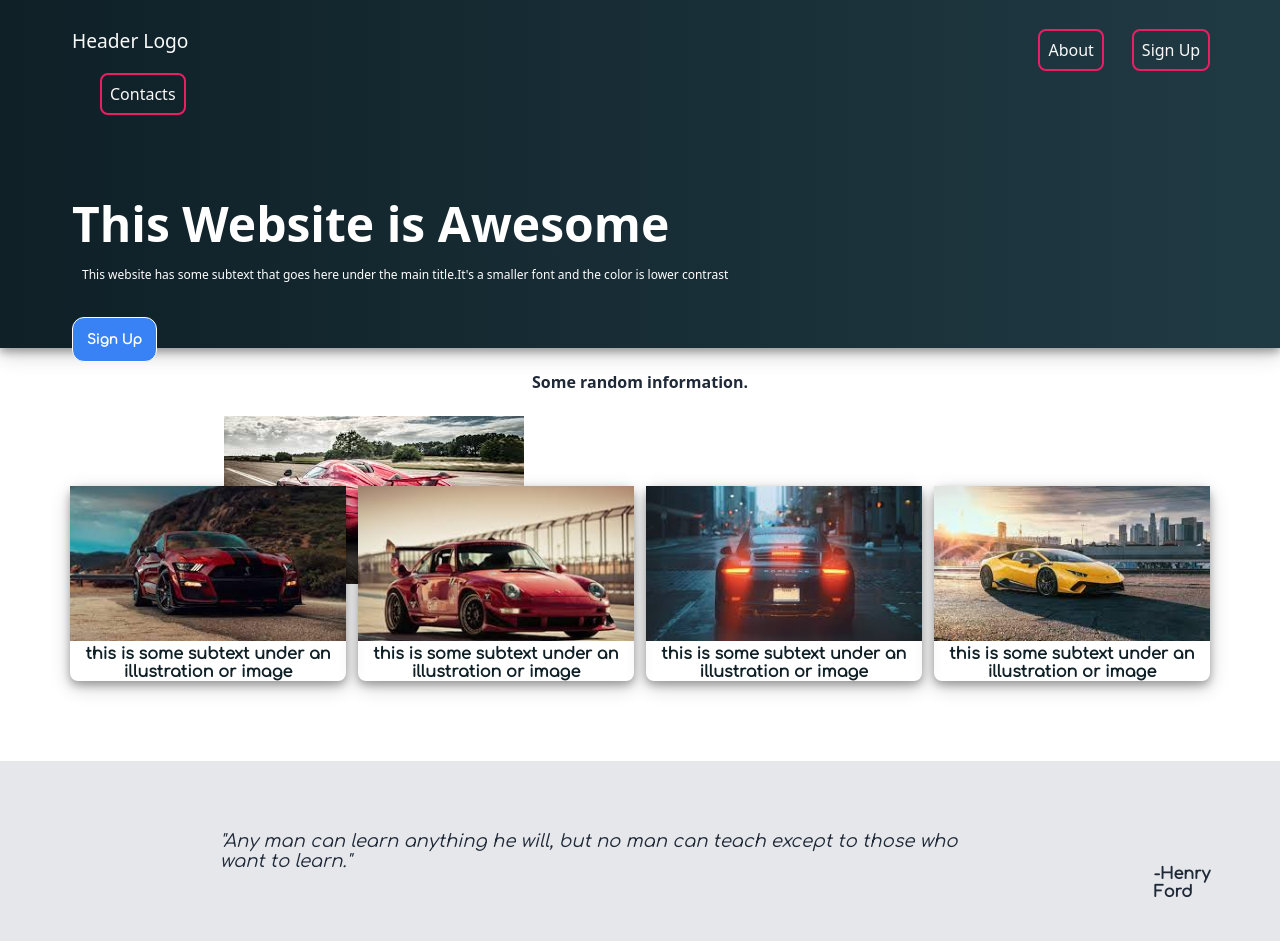
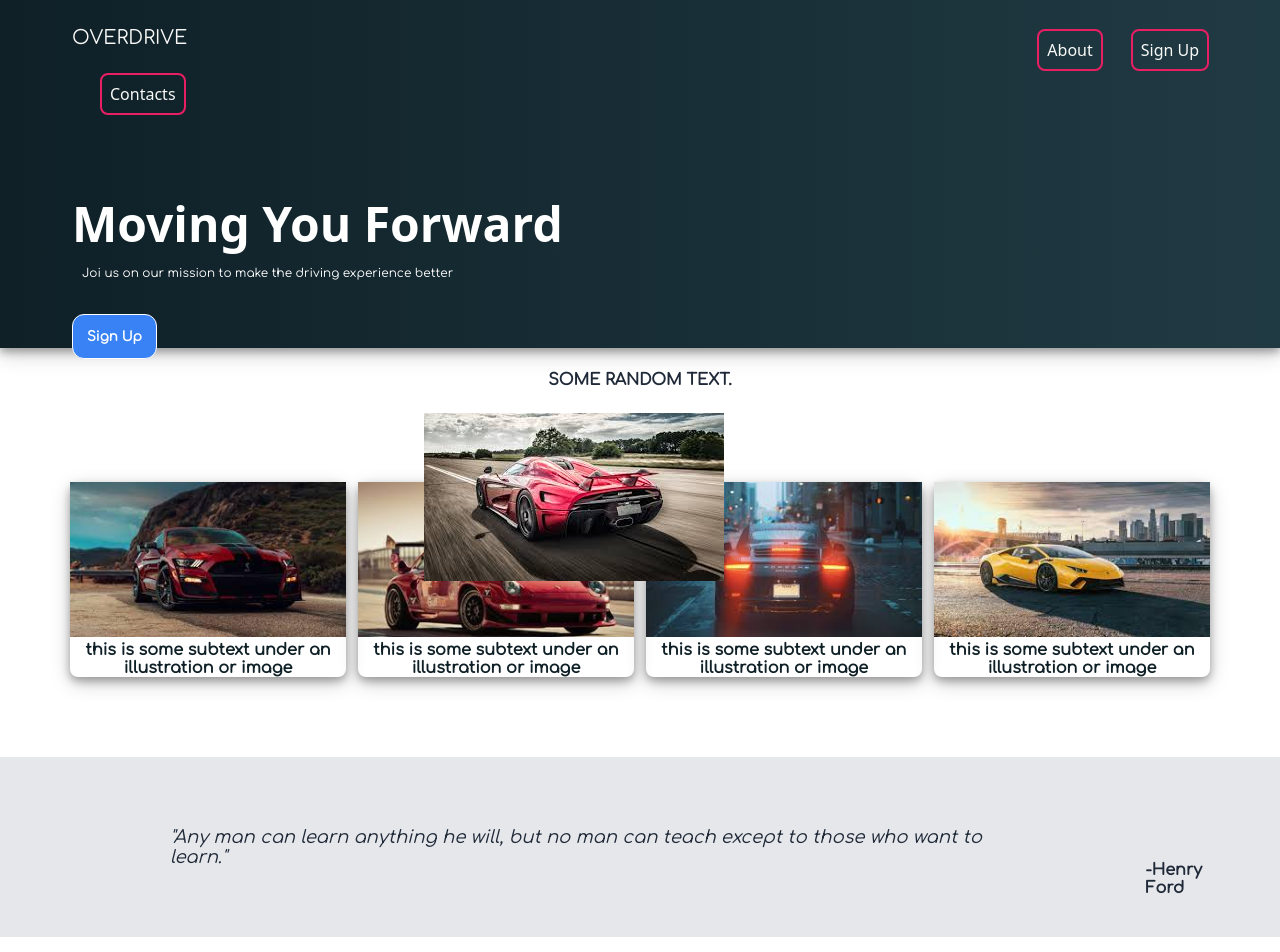
Before and after one commit to BlackLotusJ/landing-page-project, a plain HTML site: page index.html in a window 1280 px wide. Shown: the top 952 px of the page. Drawn offline with Linux system fonts and the light colour scheme.

Commit message:
website restyled

```diff
--- a/index.html
+++ b/index.html
@@ -10,21 +10,21 @@
   <body>
     <div class="hero">
     <div class="header1">
-        <div class="hl">Header Logo</div>
+        <div class="hl">OVERDRIVE</div>
         <div class="hl1">About</div>
         <div class="hl2">Sign Up </div>
         <div class="hl3">Contacts</div>
     </div>
       <div class="header2">
-        <div class="mh">This Website is Awesome
-         <div class="subtext">This website has some subtext that goes here under the main title.It's a smaller font and the color is lower contrast</div>
+        <div class="mh">Moving You Forward
+         <div class="subtext">Joi us on our mission to make the driving experience better</div>
          <button class="button1"> Sign Up</button>
         </div>
         <div><img class="headerimage" src="./images/koinsegg.jpeg"></div>
       </div>
     </div>
     <div class="container">
-    <div class="text1">Some random information.</div>
+    <div class="text1">SOME RANDOM TEXT.</div>
 
     <div class="card-holder">
         <div class="card"><img class="img1" src="./images/mustang.jpeg" alt="ford-mustang">this is some subtext under an illustration or image</div>
--- a/styles.css
+++ b/styles.css
@@ -32,15 +32,18 @@ body{
   display: flex;
   flex-wrap: wrap;
   flex: 1;
+  align-content: flex-start;
 
 }
 
 .headerimage{
   margin: 30px;
-  margin-left: 200px;
+  margin-left: 400px;
+  position: sticky;
 }
 .hl{
     font-weight:24px;
+    font-family: "Comfortaa";
     color: #f9faf8;
     margin-right:850px;
     margin-bottom: 10px;
@@ -59,6 +62,7 @@ body{
     font-weight:lighter;
     font-size:12px;
     margin: 10px;
+    font-family: "Comfortaa";
 }
 .hl1{
     color: #f9faf8;
@@ -70,6 +74,9 @@ body{
     margin-top: 2px;
     margin: left 48px;
  }
+ .hl1:hover{
+   color: #e91e63;
+ }
 .hl2{
     color:#f9faf8;
     font-size: medium;
@@ -79,6 +86,9 @@ body{
     border:2px solid #e91e63;
     margin-top:2px;
     margin-left: 28px;
+}
+.hl2:hover{
+  color: #e91e63;
 }
 .hl3{
     color: #f9faf8;
@@ -90,7 +100,9 @@ body{
     margin-top: 2px;
     margin-left:28px;
 }
-
+.hl3:hover{
+  color: #e91e63;
+}
 /*background image*/
 .background-images{
   background-image: url(./images/redbull_lamborghini.jpg);
@@ -107,6 +119,7 @@ body{
     text-align: center;
     padding: 23px;
     font-weight: bold;
+    font-family:"Comfortaa";
 }
 /*image holder section*/
 .card-holder{
@@ -141,8 +154,8 @@ body{
 .quotetext{
   font-weight: lighter;
   font-size: 18px;
-  padding-left:150px;
-  padding-right:150px;
+  padding-left:100px;
+  padding-right:120px;
   margin:30px;
   font-style: italic;
 }
```
Also changed, not shown: 1 other file.
